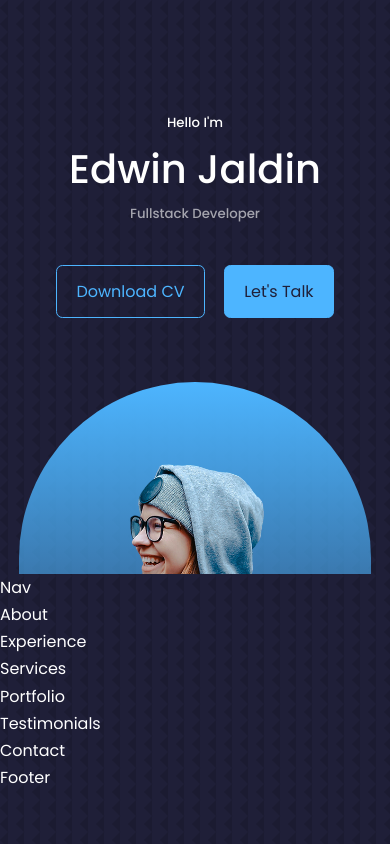
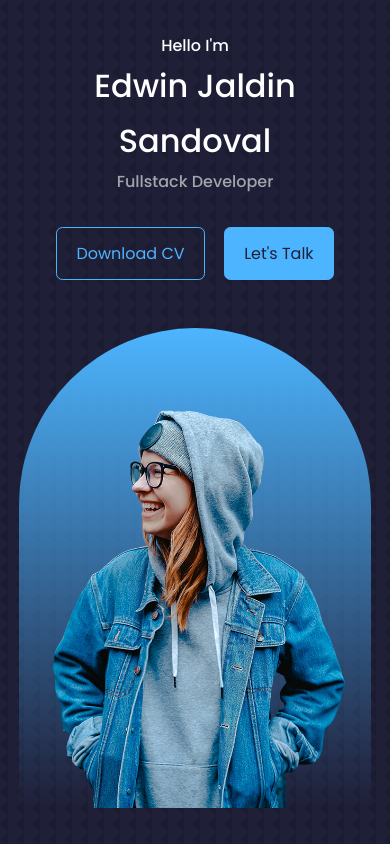
Before and after one commit to edwinjs31/portfolio-ts, a React (Vite) app: page / in a window 390 px wide. Shown: the top 844 px of the page. Built offline with nearby package versions, Linux system fonts and the light colour scheme.

Commit message:
other changes

```diff
--- a/src/components/header/Header.tsx
+++ b/src/components/header/Header.tsx
@@ -9,7 +9,7 @@ export const Header = () => {
     <header>
       <div className='container header__container'>
         <h5>Hello I'm</h5>
-        <h1>Edwin Jaldin</h1>
+        <h1>Edwin Jaldin Sandoval</h1>
         <h5 className='text-light'>Fullstack Developer</h5>
         <CTA />
         <HeaderSocial />
--- a/src/components/header/HeaderSocial.tsx
+++ b/src/components/header/HeaderSocial.tsx
@@ -4,13 +4,13 @@ export const HeaderSocial = () => {
   return (
     <div className='header__socials'>
       <a href='https://linkedin.com' target={'_blank'}>
-        <BsLinkedin />
+        <BsLinkedin size={22}/>
       </a>
       <a href='https://github.com' target={'_blank'}>
-        <BsGithub />
+        <BsGithub size={22}/>
       </a>
       <a href='https://dribbble.com' target={'_blank'}>
-        <BsDribbble />
+        <BsDribbble size={22}/>
       </a>
     </div>
   );
--- a/src/components/header/header.css
+++ b/src/components/header/header.css
@@ -1,6 +1,6 @@
 header {
   height: 100vh;
-  padding-top: 7rem;
+  padding-top: 2rem;
   overflow: hidden;
 }
 .header__container {
@@ -10,7 +10,7 @@ header {
 }
 /* =============== CTA ===================== */
 .cta {
-  margin-top: 2.5rem;
+  margin-top: 2rem;
   display: flex;
   gap: 1.2rem;
   justify-content: center;
@@ -42,7 +42,7 @@ header {
   height: 30rem;
   position: absolute;
   left: calc(50% - 11rem);
-  margin-top: 4rem;
+  margin-top: 3rem;
   border-radius: 12rem 12rem 0 0;
   overflow: hidden;
   padding: 5rem 1.5rem 1.5rem 1.5rem;
@@ -62,7 +62,7 @@ header {
 
 @media screen and (max-width: 1024px) {
   header {
-    height: 68vh;
+    /* height: 100vh; */
   }
 }
 /*================== MEDIA QUERIES(SMALL DIVICES)=============================*/
--- a/src/index.css
+++ b/src/index.css
@@ -55,9 +55,11 @@ h5 {
 }
 
 h1 {
-  font-size: 2.5rem;
+  font-size: 2rem;
 }
-
+h5 {
+  font-size: 1rem;
+}
 section {
   margin-top: 8rem;
 }
@@ -128,7 +130,7 @@ img {
   .container {
     width: var(--container-width-sm);
   }
-  section > h2{
+  section > h2 {
     margin-bottom: 2rem;
   }
 }
```
